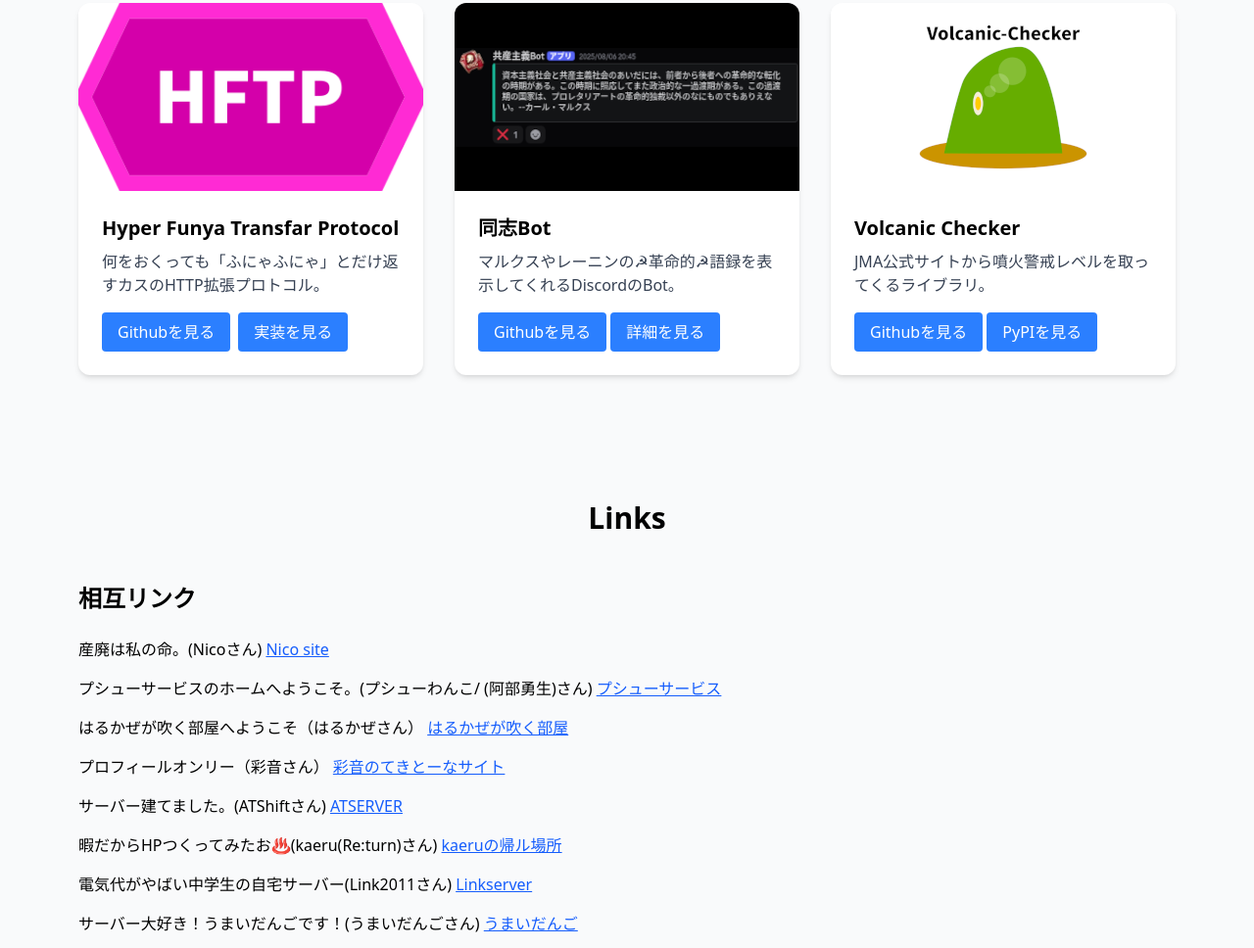
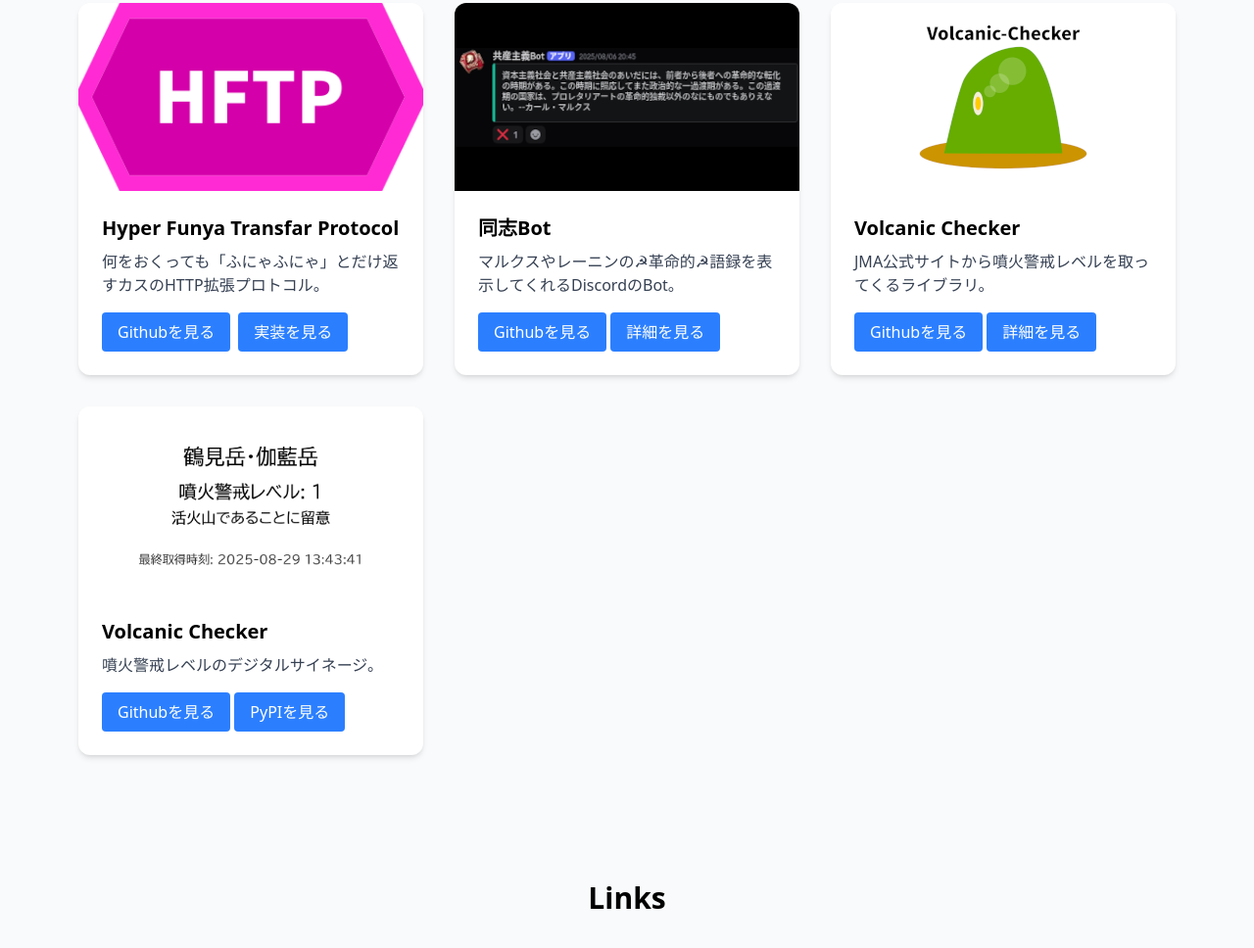
Before and after one commit to mellllonsoda/mellllonsoda-server, a website built with Vite: page index.html in a window 1280 px wide. Shown: the part 549-1517 px from the top of the page at 98% size. Built offline with nearby package versions, Linux system fonts and the light colour scheme.

Commit message:
volcano-signageを追加

```diff
--- a/index.html
+++ b/index.html
@@ -86,6 +86,19 @@
               <a href="https://github.com/mellllonsoda/volcanic_checker"
                 class="inline-block bg-blue-500 text-white px-4 py-2 rounded hover:bg-blue-700 transition">Githubを見る</a>
               <a href="https://pypi.org/project/volcanic-checker/"
+                class="inline-block bg-blue-500 text-white px-4 py-2 rounded hover:bg-blue-700 transition">詳細を見る</a>
+            </div>
+          </div>
+
+          <!-- カード4 -->
+          <div class="bg-white rounded-xl shadow-md overflow-hidden hover:scale-105 transform transition">
+            <img class="w-full h-48 object-cover" src="Volcano-signage.png" alt="Volcano-signageスクショ">
+            <div class="p-6">
+              <h3 class="text-xl font-bold mb-2">Volcanic Checker</h3>
+              <p class="text-gray-700 mb-4">噴火警戒レベルのデジタルサイネージ。</p>
+              <a href="https://github.com/mellllonsoda/Volcano-Signage"
+                class="inline-block bg-blue-500 text-white px-4 py-2 rounded hover:bg-blue-700 transition">Githubを見る</a>
+              <a href="https://volcano-signage.mellllonsoda-server.com/"
                 class="inline-block bg-blue-500 text-white px-4 py-2 rounded hover:bg-blue-700 transition">PyPIを見る</a>
             </div>
           </div>
@@ -94,7 +107,7 @@
       </div>
     </section>
 
-    <!-- Links セクション -->
+    <!-- Links セクQション -->
     <section id="links" class="bg-gray-50 py-16">
       <div class="max-w-6xl mx-auto px-4">
         <h2 class="text-3xl font-bold text-center mb-12">Links</h2>
```
Also changed, not shown: public/Volcano-signage.png (added).
